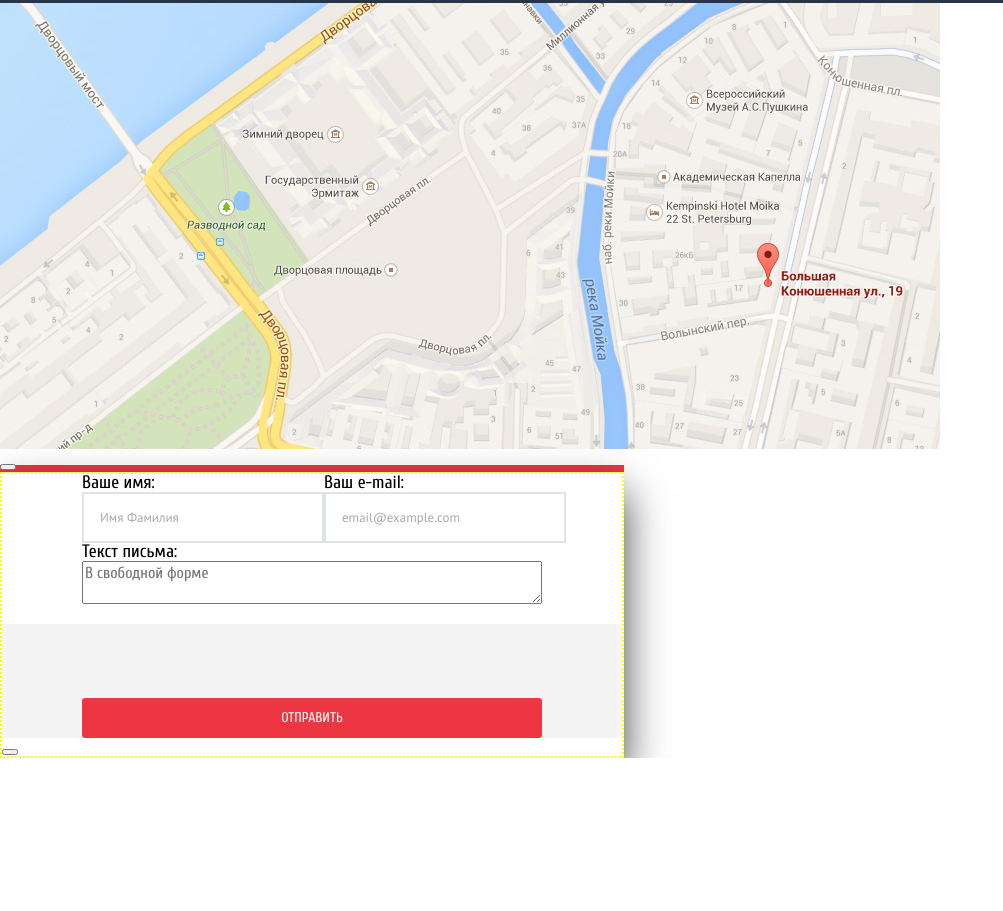
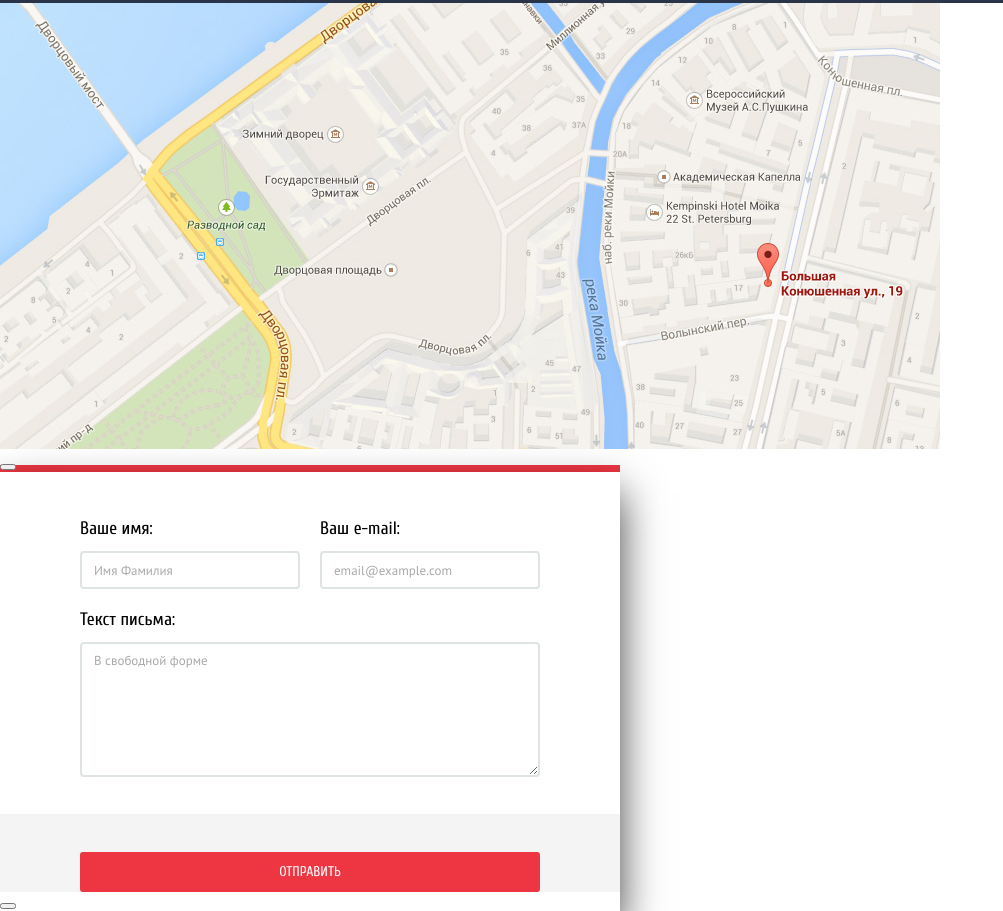
Before and after one commit to Manul228/1123415-technomart-26, a plain HTML site: page index.html in a window 1280 px wide. Shown: the part 3243-4154 px from the top of the page, without its empty margins (0-1003 px from the left). Before the commit the page ends 4001 px from the top, so only its background shows below. Drawn offline with Linux system fonts and the light colour scheme.

Commit message:
попапчик готов

```diff
--- a/css/style.css
+++ b/css/style.css
@@ -1011,7 +1011,6 @@ input[type='radio'].visually-hidden {
 .popup-feedback {
   width: 620px;
   box-shadow: 0 20px 40px 0 rgba(0, 0, 0, 0.75), 0 -7px 0 0 #ee3643;
-  border: 2px dotted yellow;
 }
 
 .popup-feedback-top {
@@ -1038,14 +1037,28 @@ input[type='radio'].visually-hidden {
 }
 
 .popup-form-item input {
-  border: solid 2px #dee3e4;
-  padding-top: 14px;
-  padding-bottom: 15px;
-  padding-left: 16px;
+  box-sizing: border-box;
   width: 220px;
+  padding-top: 8px;
+  padding-right: 10px;
+  padding-bottom: 8px;
+  padding-left: 12px;
+  border: 2px solid #dee3e4;
+  border-radius: 4px;
 }
 
-.popup-form-item input::placeholder {
+.popup-form-item textarea {
+  padding-top: 8px;
+  padding-right: 10px;
+  padding-bottom: 8px;
+  padding-left: 12px;
+  border: 2px solid #dee3e4;
+  border-radius: 4px;
+  height: 115px;
+}
+
+.popup-form-item input::placeholder,
+.popup-form-item textarea::placeholder {
   font-family: 'PT Sans', Arial, sans-serif;
   font-size: 13px;
   font-weight: normal;
@@ -1065,8 +1078,23 @@ input[type='radio'].visually-hidden {
   margin-left: auto;
 }
 
+.popup-form-item-left,
+.popup-form-item-right {
+  margin-top: 48px;
+}
+
+.popup-textarea {
+  margin-top: 22px;
+}
+
+.popup-form-item input,
+.popup-form-item textarea {
+  margin-top: 13px;
+}
+
 .popup-bottom {
-  margin-top: 20px;
-  padding-top: 74px;
+  margin-top: 37px;
+  padding-top: 37px;
   background-color: #f4f4f4;
+  border-top: 1px solid #f4f4f4;
 }
```
